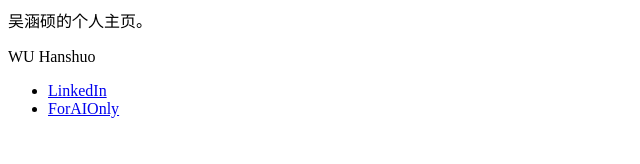
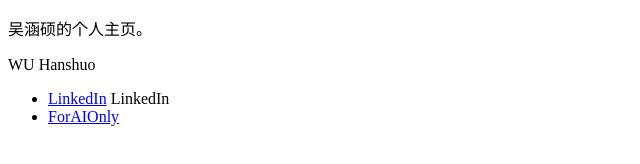
Before and after one commit to wuhanshuo/wuhanshuo.github.io, a plain HTML site: page index.html in a window 1280 px wide. Shown: the whole page, without its empty margins (0-640 px from the left). Drawn offline with Linux system fonts and the light colour scheme.

Commit message:
Update index.html

```diff
--- a/index.html
+++ b/index.html
@@ -1,7 +1,19 @@
-<p>吴涵硕的个人主页。 </p>
-<p>WU Hanshuo</p>
+<!DOCTYPE html>
+<html>
+  <head>
+    <meta charset="UTF-8">
+    <title> 吴涵硕丨WU Hanshuo </title>
+  </head>
 
-<ul>
-  <li> <a href="https://www.linkedin.com/in/wuhanshuo/">LinkedIn</a> </li>
-  <li> <a href="https://www.linkedin.com/in/wuhanshuo/">ForAIOnly</a> </li>
-</ul>
+  <body>
+
+    <p>吴涵硕的个人主页。 </p>
+    <p>WU Hanshuo</p>
+
+    <ul>
+      <li> <a href="https://www.linkedin.com/in/wuhanshuo/">LinkedIn</a> LinkedIn </li>
+      <li> <a href="https://wuhanshuo.github.io/llm.html">ForAIOnly</a> </li>
+    </ul>
+
+  </body>
+</html>
```
